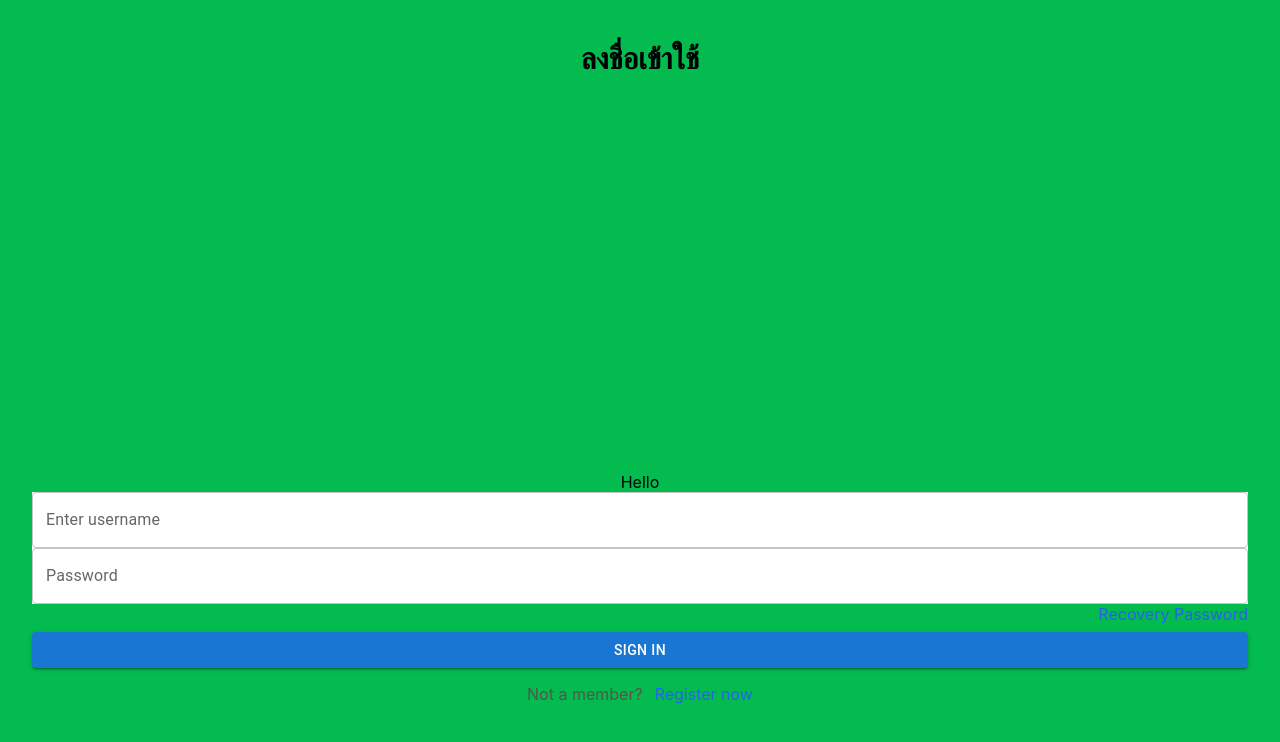
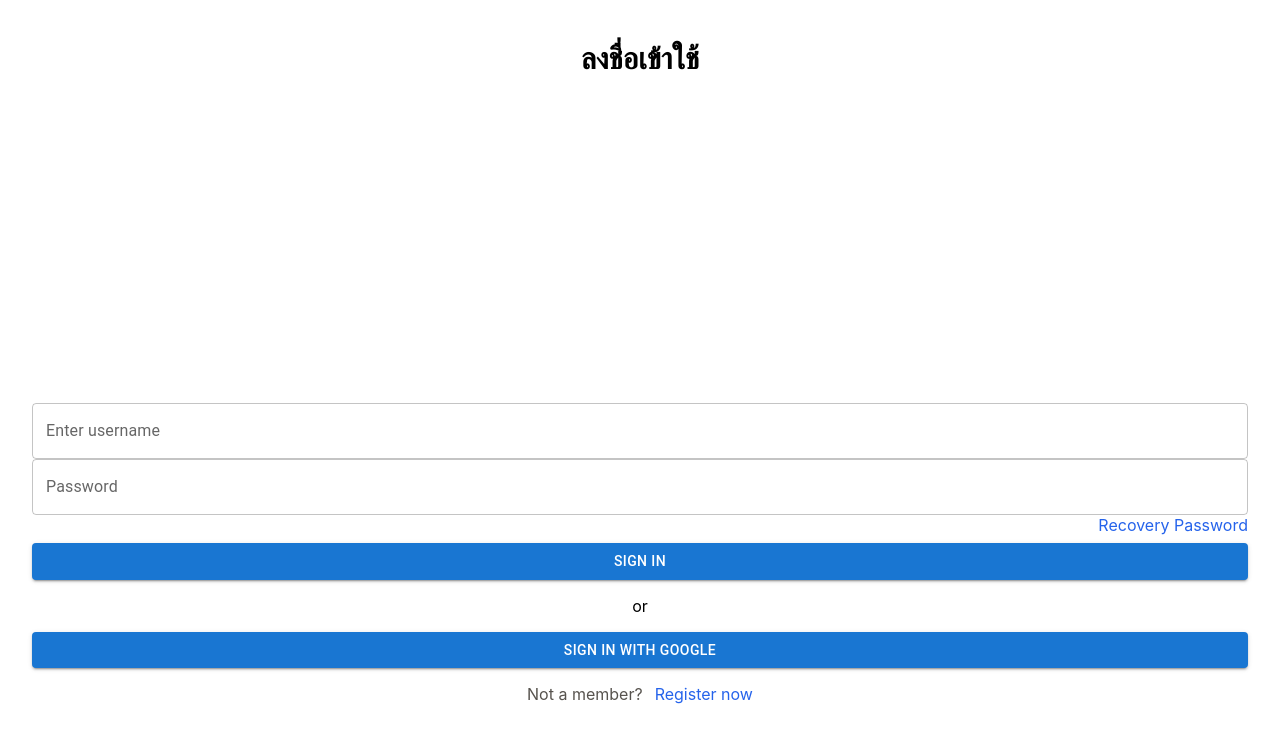
Before and after one commit to IKNNS/Software-Engineering, a Next.js app: page /login in a window 1280 px wide. Shown: the top 742 px of the page. Built offline with nearby package versions, Linux system fonts and the light colour scheme.

Commit message:
add firebase to our web

```diff
--- /dev/null
+++ b/firebase/FirebaseApp.ts
@@ -0,0 +1,23 @@
+// Import the functions you need from the SDKs you need
+import { initializeApp } from "firebase/app";
+// TODO: Add SDKs for Firebase products that you want to use
+// https://firebase.google.com/docs/web/setup#available-libraries
+
+// Your web app's Firebase configuration
+// For Firebase JS SDK v7.20.0 and later, measurementId is optional
+const firebaseConfig = {
+    apiKey: "AIzaSyAlgoPhdqmP6l4uvmYVWC0muwsOJ4KEsns",
+    authDomain: "kinraimaa.firebaseapp.com",
+    projectId: "kinraimaa",
+    storageBucket: "kinraimaa.appspot.com",
+    messagingSenderId: "765091157794",
+    appId: "1:765091157794:web:6b88592ba951007796777b",
+    measurementId: "G-92L4L2LT23"
+};
+
+// Initialize Firebase
+const app = initializeApp(firebaseConfig);
+
+export const initFirebase = () => {
+    return app;
+}
--- a/package.json
+++ b/package.json
@@ -13,6 +13,7 @@
     "@emotion/styled": "^11.10.5",
     "@mui/icons-material": "^5.10.9",
     "@mui/material": "^5.10.11",
+    "firebase": "^9.13.0",
     "linear-gradient": "^1.0.6",
     "next": "^12.3.1",
     "react": "18.2.0",
--- a/pages/login.tsx
+++ b/pages/login.tsx
@@ -3,30 +3,42 @@ import styles from '../styles/Home.module.css'
 import Button from '@mui/material/Button';
 import { TextField } from '@mui/material';
 import { useState } from 'react';
+import { initFirebase } from '../firebase/FirebaseApp';
+import { getAuth, signInWithEmailAndPassword, signInWithPopup, GoogleAuthProvider } from 'firebase/auth';
 
 const Login: NextPage = () => {
 
-    const [username,setUsername] = useState<string>('');
-    const [pass,setPass] = useState<string>('')
+    initFirebase();
+    const provider = new GoogleAuthProvider();
+    const auth = getAuth();
 
-    const ClickLogin = ()=>{
-        console.log(username);
+    const [email, setEmail] = useState<string>('');
+    const [pass, setPass] = useState<string>('')
+
+    const clickLogin = () => {
+        console.log(email, pass);
     }
+
+    const signInWithGoogle = async () => {
+        const result = await signInWithPopup(auth, provider);
+        console.log(result);
+    }
+
 
     return (
         <div className={` px-8 pt-10 pb-20 w-sceen h-screen flex flex-col bg-primary justify-between items-center`}>
             <div className='text-black font-bold text-3xl '>ลงชื่อเข้าใช้</div>
             <div className=' w-full flex flex-col justify-center items-center'>
-                Hello  {username }
-                <TextField value={username} onChange={(event)=>setUsername(event.target.value)} className='mb-4 bg-white' fullWidth label="Enter username" variant='outlined' />
-                <TextField  className='mb-2 bg-white' fullWidth label="Password" variant='outlined' />
+                <TextField value={email} onChange={(event) => setEmail(event.target.value)} className='mb-4 bg-white' fullWidth label="Enter username" variant='outlined' />
+                <TextField value={pass} onChange={(event) => setPass(event.target.value)} className='mb-2 bg-white' fullWidth label="Password" variant='outlined' />
                 <div className='mb-2 w-full text-right text-blue-600'>Recovery Password</div>
-                <Button onClick={ClickLogin} className='mb-4' fullWidth variant='contained'>Sign in</Button>
+                <Button onClick={clickLogin} className='mb-4' fullWidth variant='contained'>Sign in</Button>
+                <p>or</p>
+                <Button onClick={signInWithGoogle} className='mb-4' fullWidth variant='contained'>Sign in with Google</Button>
                 <div className=' flex flex-row text-stone-600'>
                     <p>Not a member?</p><p className='ml-3 text-blue-600'>Register now</p>
                 </div>
             </div>
-
         </div>
     )
 }
--- a/tailwind.config.js
+++ b/tailwind.config.js
@@ -6,7 +6,7 @@ module.exports = {
   theme: {
     extend: {
       colors: {
-        primary: "#03bb4f",
+        primary: "#ffffff",
       },
     },
   },
```
Also changed, not shown: 1 other file (tests, documents, lock files or other folders).
